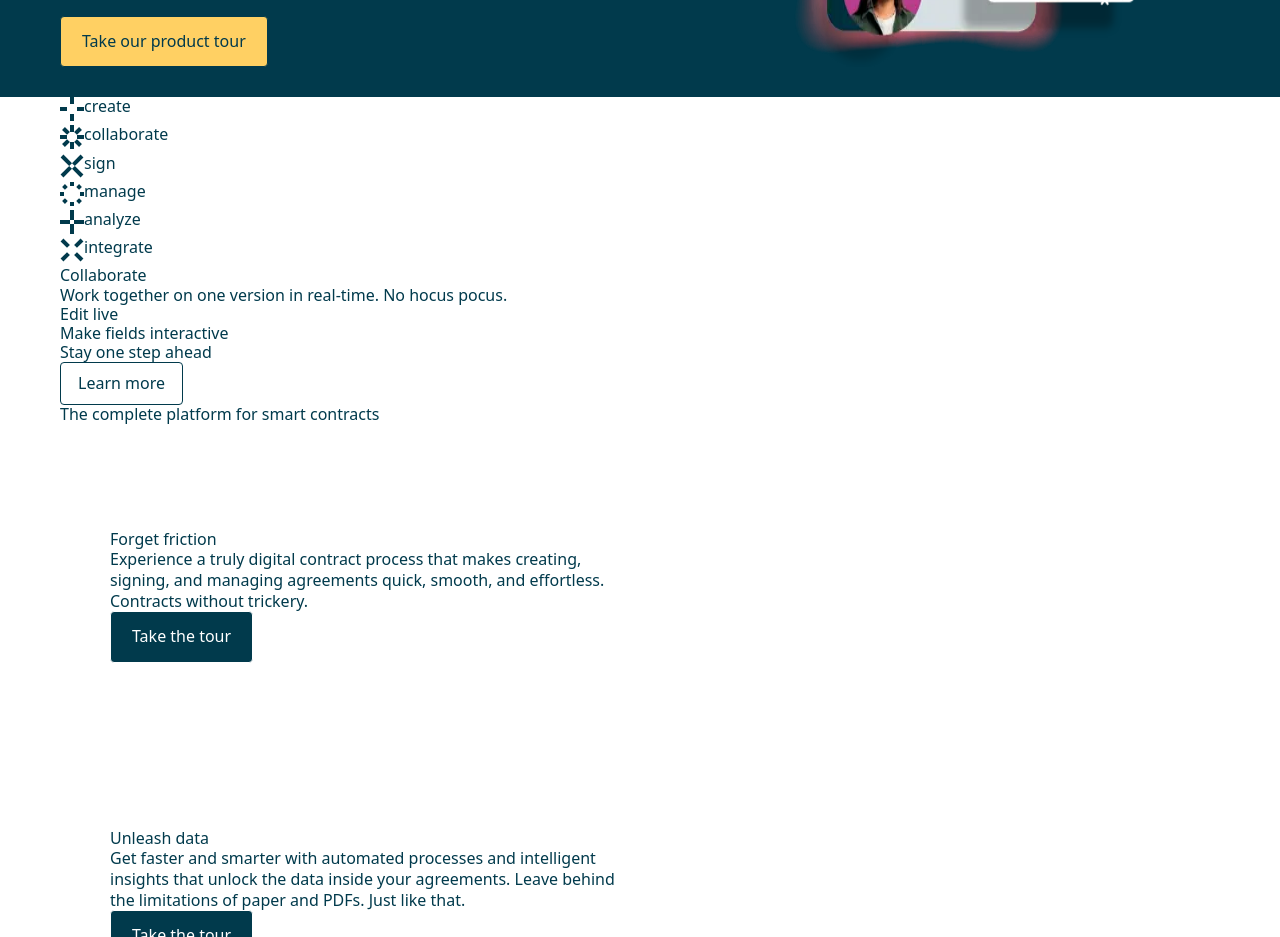
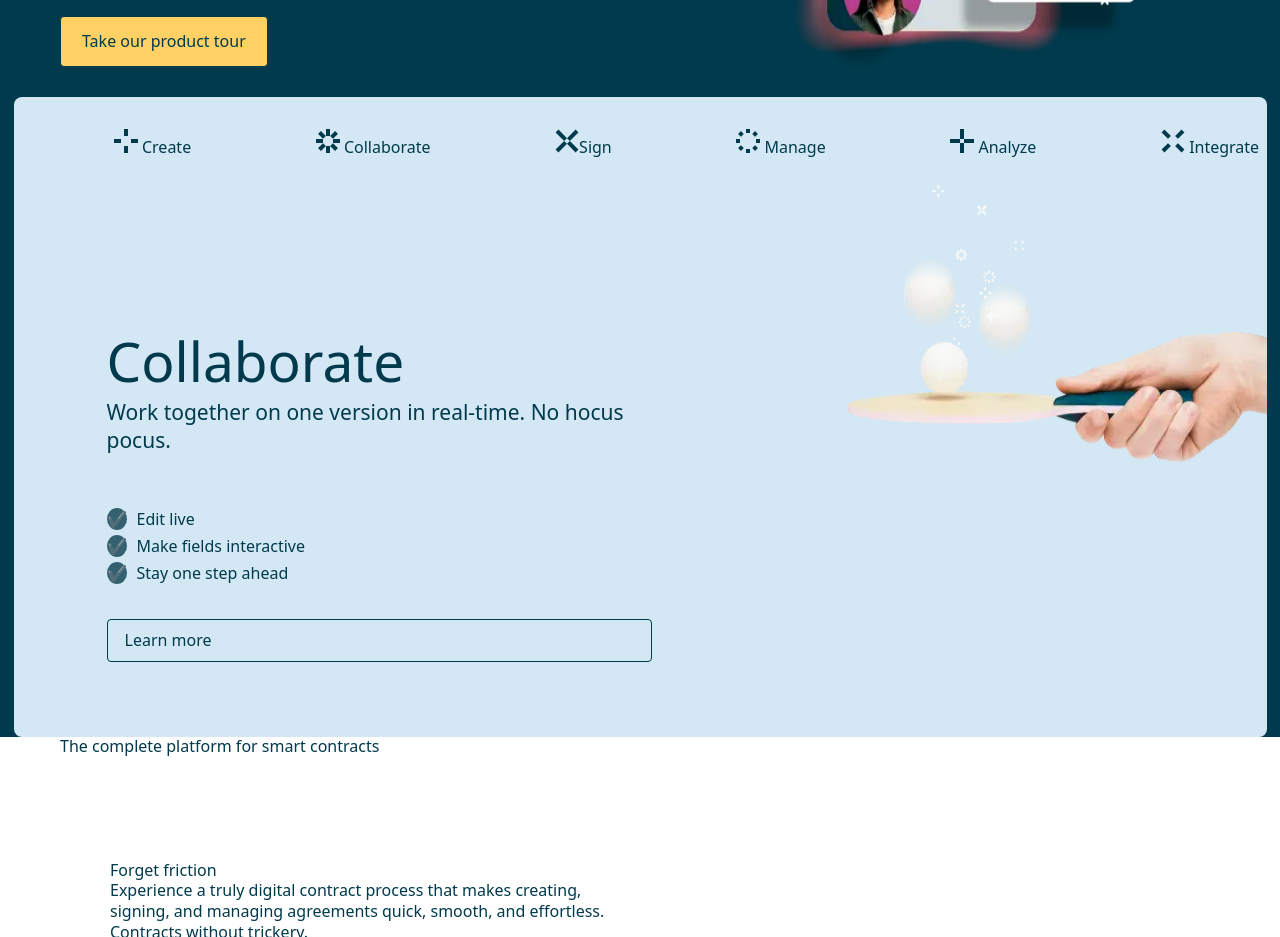
Before and after one commit to zhanna-dev/oneflow, a plain HTML site: page index.html in a window 1280 px wide. Shown: the part 1681-2618 px from the top of the page. Drawn offline with Linux system fonts and the light colour scheme; a web font is replaced by a local one.

Commit message:
added styles

```diff
--- a/css/style.css
+++ b/css/style.css
@@ -357,8 +357,8 @@ a:hover {
   color: #013A4C;
 }
 .btn-primary:hover {
-
   border: solid 1px #013a4c;
+  color: #FFFFFF;
 }
 
 .btn-secondary {
@@ -473,6 +473,65 @@ gap: 62px;
   height: auto;
 }
 /* ****************************promo-end*********************************************** */
+.collaborate {
+  background: #013A4C;
+  color: #FFFFFF;
+
+}
+.collaborate-container {
+  background: #D3E8F4;
+  border-radius: 8px;
+  color: #013a4c;
+  padding: 32px 0 75px 93px;
+}
+.collaborate-items {
+  display: flex;
+  justify-content: space-around;
+  gap: 110px;
+}
+.collaborate-title {
+line-height: 1.4;
+font-size: 55px;
+margin-top:165px;
+}
+
+.collaborate-text {
+  font-size: 21px;
+  width: 545px;
+}
+
+.collaborate-box {
+  display: flex;
+  flex-direction: column;
+}
+.collaborate-elements >li::before {
+content:"\2714";
+background: #346170;
+border-radius: 50%;
+width: 20px;
+height: 20px;
+margin-right: 10px;
+
+}
+
+.collaborate-elements {
+  display: flex;
+  flex-direction: column;
+  justify-content: flex-start;
+  gap: 8px;
+  margin-top: 56px;
+  margin-bottom: 35px;
+}
+.collaborate-wrap {
+  display: flex;
+  justify-content: space-between;
+
+
+}
+.collaborate-img {
+  width: 420px;
+  height: 420px;
+}
 
 
 
--- a/index.html
+++ b/index.html
@@ -171,7 +171,8 @@
             </p>
             <button class="btn btn-primary">Take our product tour</button>
           </div>
-          <img class="promo-img-lg"
+          <img
+            class="promo-img-lg"
             width="1"
             height="1"
             decoding="async"
@@ -183,10 +184,9 @@
       </div>
     </section>
     <section class="collaborate">
-      <div class="container">
-        <ul>
+      <div class="container collaborate-container">
+        <ul class="collaborate-items">
           <li>
-            <a href="#">
             <svg
               width="24"
               height="24"
@@ -209,12 +209,10 @@
                 </clippath>
               </defs>
             </svg>
-              <span>create</span>
-            </a>
+            <span>Create</span>
           </li>
           <li>
-            <a href="#"
-              ><svg
+            <svg
               width="24"
               height="24"
               viewbox="0 0 24 24"
@@ -227,10 +225,7 @@
                   d="M14 -0.0200195H10V6.97998H14V-0.0200195Z"
                   fill="#013A4C"
                 />
-                  <path
-                    d="M6.98001 10H-0.019989V14H6.98001V10Z"
-                    fill="#013A4C"
-                  />
+                <path d="M6.98001 10H-0.019989V14H6.98001V10Z" fill="#013A4C" />
                 <path d="M24.02 10H17.02V14H24.02V10Z" fill="#013A4C" />
                 <path
                   d="M7.03123 14.1386L2.08148 19.0884L4.90991 21.9168L9.85966 16.9671L7.03123 14.1386Z"
@@ -255,12 +250,10 @@
                 </clippath>
               </defs>
             </svg>
-              <span>collaborate</span>
-            </a>
+            <span>Collaborate</span>
           </li>
           <li>
-            <a href="#"
-              ><svg
+            <svg
               width="24"
               height="24"
               viewbox="0 0 24 24"
@@ -279,16 +272,13 @@
                 d="M3.43457 0.572451L0.60614 3.40088L9.19042 11.9852L12.0188 9.15673L3.43457 0.572451Z"
                 fill="#013A4C"
               />
-                <path
-                  d="M14.8408 11.9825L12.0123 14.8109L20.5966 23.3952L23.425 20.5668L14.8408 11.9825Z"
-                  fill="#013A4C"
-                /></svg
-              >sign</a
-            >
+              <path d="M14.8408 11.9825L12.0123 14.8109L20.5966 23.3952L23.425
+              20.5668L14.8408 11.9825Z" fill="#013A4C"
+            </svg>
+            <span>Sign</span>
           </li>
           <li>
-            <a href="#"
-              ><svg
+            <svg
               width="24"
               height="24"
               viewbox="0 0 24 24"
@@ -316,12 +306,10 @@
                 fill="#013A4C"
               />
             </svg>
-              <span>manage</span>
-            </a>
+            <span>Manage</span>
           </li>
           <li>
-            <a href="#"
-              ><svg
+            <svg
               width="24"
               height="24"
               viewbox="0 0 24 24"
@@ -333,12 +321,10 @@
               <path d="M10 9.97998H0V13.98H10V9.97998Z" fill="#013A4C" />
               <path d="M24 9.97998H14V13.98H24V9.97998Z" fill="#013A4C" />
             </svg>
-              <span>analyze</span></a
-            >
+            <span>Analyze</span>
           </li>
           <li>
-            <a href="#"
-              ><svg
+            <svg
               width="24"
               height="24"
               viewbox="0 0 24 24"
@@ -362,22 +348,32 @@
                 fill="#013A4C"
               />
             </svg>
-              <span>integrate</span>
-            </a>
+            <span>Integrate</span>
           </li>
         </ul>
+        <div class="collaborate-wrap">
           <div class="collaborate-box">
             <h2 class="title collaborate-title">Collaborate</h2>
-          <p class="collaborate-text">
+            <p class="text collaborate-text">
               Work together on&nbsp;one version in&nbsp;real-time. No&nbsp;hocus
               pocus.
             </p>
-          <ul>
+            <ul class="collaborate-elements">
               <li>Edit live</li>
               <li>Make fields interactive</li>
               <li>Stay one step ahead</li>
             </ul>
             <button class="btn btn-light">Learn more</button>
+          </div>
+          <img
+            width="1"
+            height="1"
+            decoding="async"
+            loading="lazy"
+            class="collaborate-img"
+            src="./img/collaborate-bg.webp"
+            alt="big picture of section"
+          />
         </div>
       </div>
     </section>
```
Also changed, not shown: img/collaborate-vector.svg (added). Lines whose indentation alone changed are shown as unchanged.
